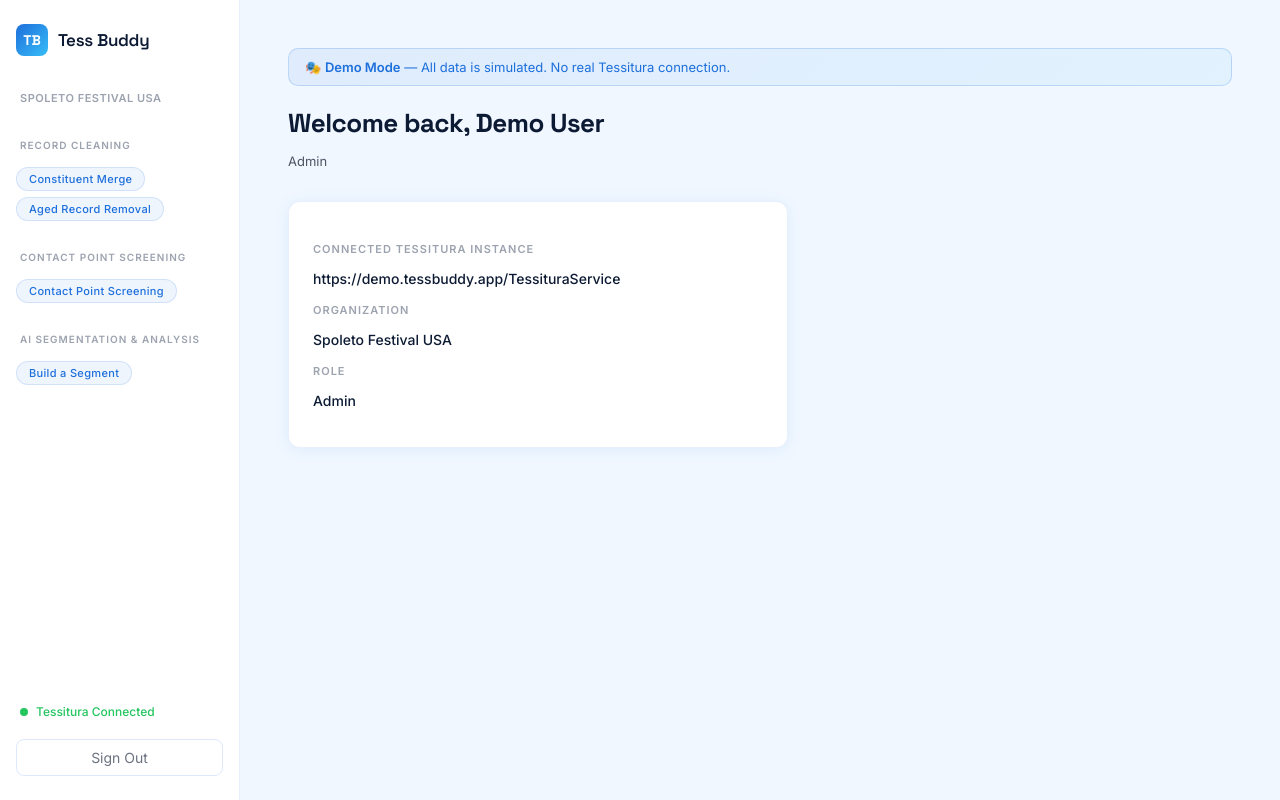
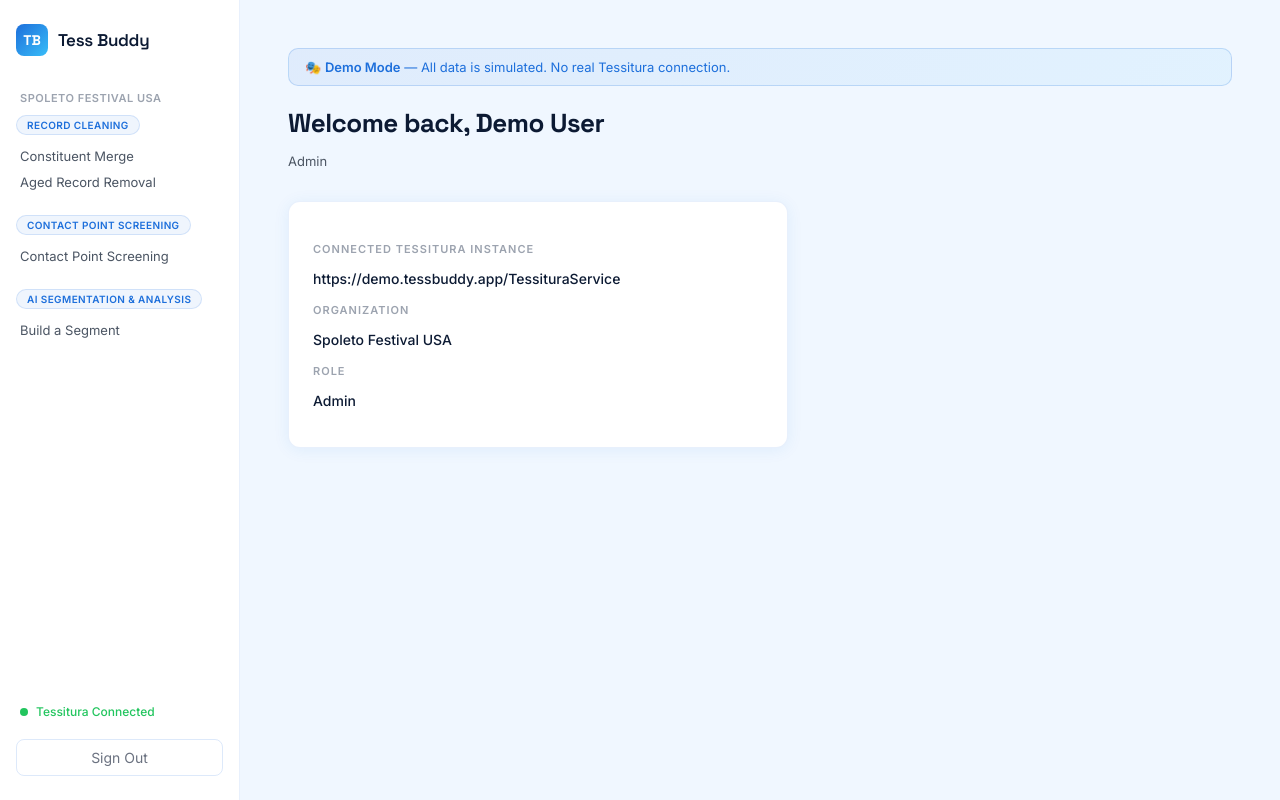
Before and after one commit to iwinchester-kognative/demo-tess-buddy, a React (Create React App) app: page / in a window 1280 px wide. Both pictures are taken after typing "name@example.com", "Sample123" into the empty fields and a click on the button "Sign In". Built offline with nearby package versions, Linux system fonts and the light colour scheme.

Commit message:
Nav: section headings as chips, links as plain text

```diff
--- a/src/pages/Dashboard.js
+++ b/src/pages/Dashboard.js
@@ -58,38 +58,18 @@ function Dashboard({ session, orgData }) {
         </div>
         <p style={styles.orgName}>{orgData.organizations.org_name}</p>
         <nav>
-          <p style={styles.navSection}>Record Cleaning</p>
-          <div style={styles.chipGroup}>
-            <button
-              style={activePage === 'constituentMerge' ? styles.chipActive : styles.chip}
-              onClick={() => setActivePage('constituentMerge')}
-            >
-              Constituent Merge
-            </button>
-            <button
-              style={activePage === 'agedRecordRemoval' ? styles.chipActive : styles.chip}
-              onClick={() => setActivePage('agedRecordRemoval')}
-            >
-              Aged Record Removal
-            </button>
+          <div style={styles.navGroup}>
+            <span style={styles.navChip}>Record Cleaning</span>
+            <button style={activePage === 'constituentMerge' ? styles.navLinkActive : styles.navLink} onClick={() => setActivePage('constituentMerge')}>Constituent Merge</button>
+            <button style={activePage === 'agedRecordRemoval' ? styles.navLinkActive : styles.navLink} onClick={() => setActivePage('agedRecordRemoval')}>Aged Record Removal</button>
           </div>
-          <p style={styles.navSection}>Contact Point Screening</p>
-          <div style={styles.chipGroup}>
-            <button
-              style={activePage === 'screening' ? styles.chipActive : styles.chip}
-              onClick={() => setActivePage('screening')}
-            >
-              Contact Point Screening
-            </button>
+          <div style={styles.navGroup}>
+            <span style={styles.navChip}>Contact Point Screening</span>
+            <button style={activePage === 'screening' ? styles.navLinkActive : styles.navLink} onClick={() => setActivePage('screening')}>Contact Point Screening</button>
           </div>
-          <p style={styles.navSection}>AI Segmentation & Analysis</p>
-          <div style={styles.chipGroup}>
-            <button
-              style={activePage === 'buildSegment' ? styles.chipActive : styles.chip}
-              onClick={() => setActivePage('buildSegment')}
-            >
-              Build a Segment
-            </button>
+          <div style={styles.navGroup}>
+            <span style={styles.navChip}>AI Segmentation & Analysis</span>
+            <button style={activePage === 'buildSegment' ? styles.navLinkActive : styles.navLink} onClick={() => setActivePage('buildSegment')}>Build a Segment</button>
           </div>
         </nav>
         <div style={styles.statusRow}>
@@ -149,10 +129,10 @@ const styles = {
   logoBrandName: { fontFamily: "'Space Grotesk', sans-serif", fontSize: '17px', fontWeight: '600', color: '#0c1a33', letterSpacing: '-0.3px' },
   logo: { color: '#0c1a33', fontSize: '20px', fontWeight: '700', margin: 0 },
   orgName: { color: '#9ca3af', fontSize: '11px', fontWeight: '600', letterSpacing: '0.5px', textTransform: 'uppercase', paddingLeft: '4px', marginBottom: '8px', fontFamily: "'Inter', sans-serif" },
-  navSection: { color: '#9ca3af', fontSize: '10px', fontWeight: '700', letterSpacing: '1px', textTransform: 'uppercase', padding: '16px 4px 6px', fontFamily: "'Inter', sans-serif" },
-  chipGroup: { display: 'flex', flexWrap: 'wrap', gap: '6px', paddingBottom: '4px' },
-  chip: { fontSize: '11px', fontWeight: '500', color: '#1d6fdb', background: 'rgba(29,111,219,0.07)', border: '1px solid rgba(29,111,219,0.15)', borderRadius: '100px', padding: '4px 12px', letterSpacing: '0.03em', fontFamily: "'Inter', sans-serif", cursor: 'pointer', whiteSpace: 'nowrap' },
-  chipActive: { fontSize: '11px', fontWeight: '700', color: '#fff', background: 'linear-gradient(135deg, #1d6fdb, #38bdf8)', border: '1px solid transparent', borderRadius: '100px', padding: '4px 12px', letterSpacing: '0.03em', fontFamily: "'Inter', sans-serif", cursor: 'pointer', whiteSpace: 'nowrap', boxShadow: '0 2px 8px rgba(29,111,219,0.3)' },
+  navGroup: { marginBottom: '18px' },
+  navChip: { display: 'inline-block', fontSize: '10px', fontWeight: '700', color: '#1d6fdb', background: 'rgba(29,111,219,0.07)', border: '1px solid rgba(29,111,219,0.15)', borderRadius: '100px', padding: '3px 10px', letterSpacing: '0.04em', textTransform: 'uppercase', fontFamily: "'Inter', sans-serif", marginBottom: '8px' },
+  navLink: { display: 'block', width: '100%', textAlign: 'left', background: 'none', border: 'none', padding: '5px 4px', fontSize: '13px', fontWeight: '400', color: '#4b5563', fontFamily: "'Inter', sans-serif", cursor: 'pointer', borderRadius: '6px' },
+  navLinkActive: { display: 'block', width: '100%', textAlign: 'left', background: 'none', border: 'none', padding: '5px 4px', fontSize: '13px', fontWeight: '600', color: '#1d6fdb', fontFamily: "'Inter', sans-serif", cursor: 'pointer', borderRadius: '6px' },
   demoBanner: { background: 'linear-gradient(135deg, rgba(29,111,219,0.08), rgba(56,189,248,0.08))', border: '1px solid rgba(29,111,219,0.2)', borderRadius: '10px', padding: '10px 16px', marginBottom: '20px', fontSize: '13px', color: '#1d6fdb', fontFamily: "'Inter', sans-serif" },
   statusRow: { display: 'flex', alignItems: 'center', gap: '8px', padding: '12px 4px', marginTop: 'auto', marginBottom: '8px' },
   statusDot: { width: '8px', height: '8px', borderRadius: '50%', flexShrink: 0 },
```
